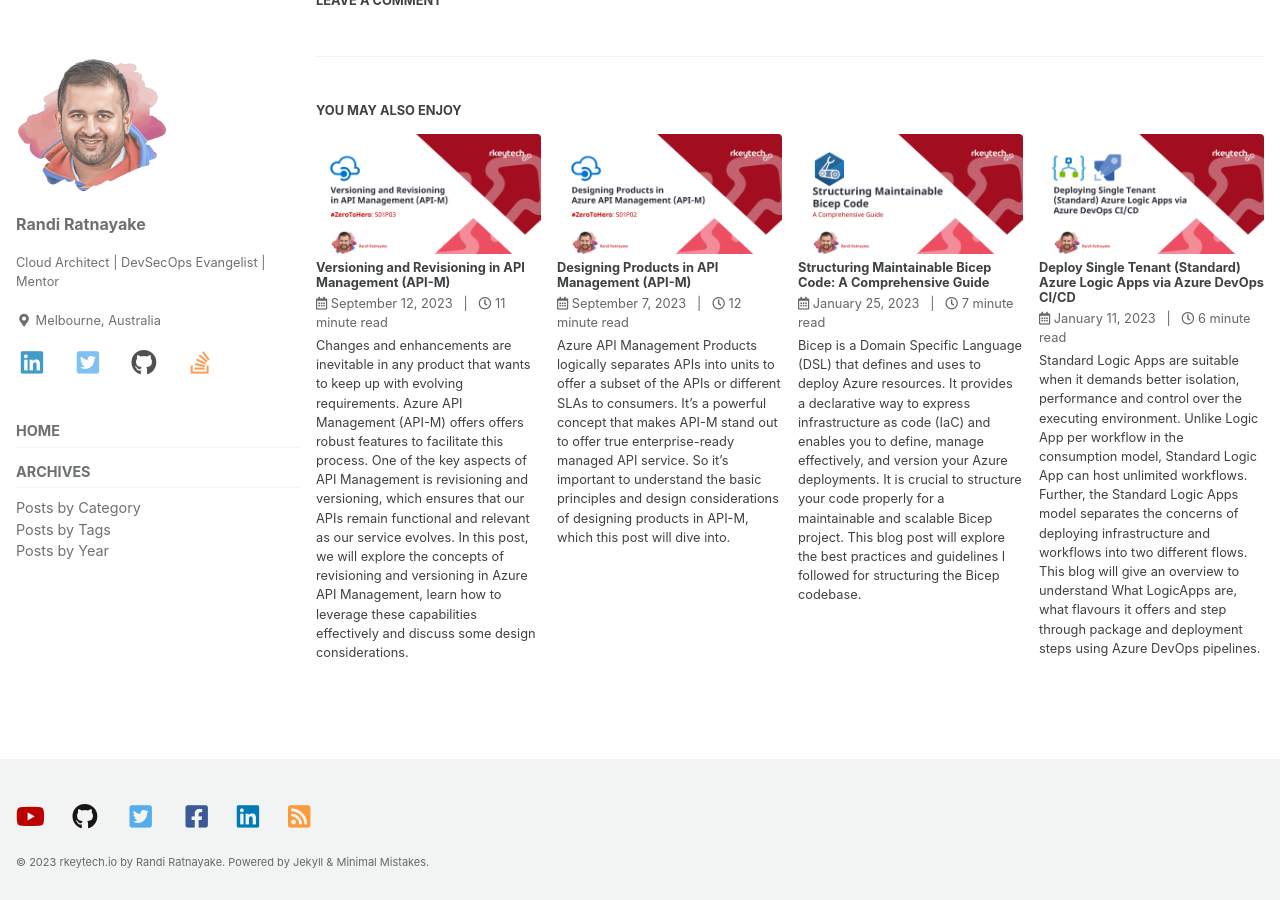
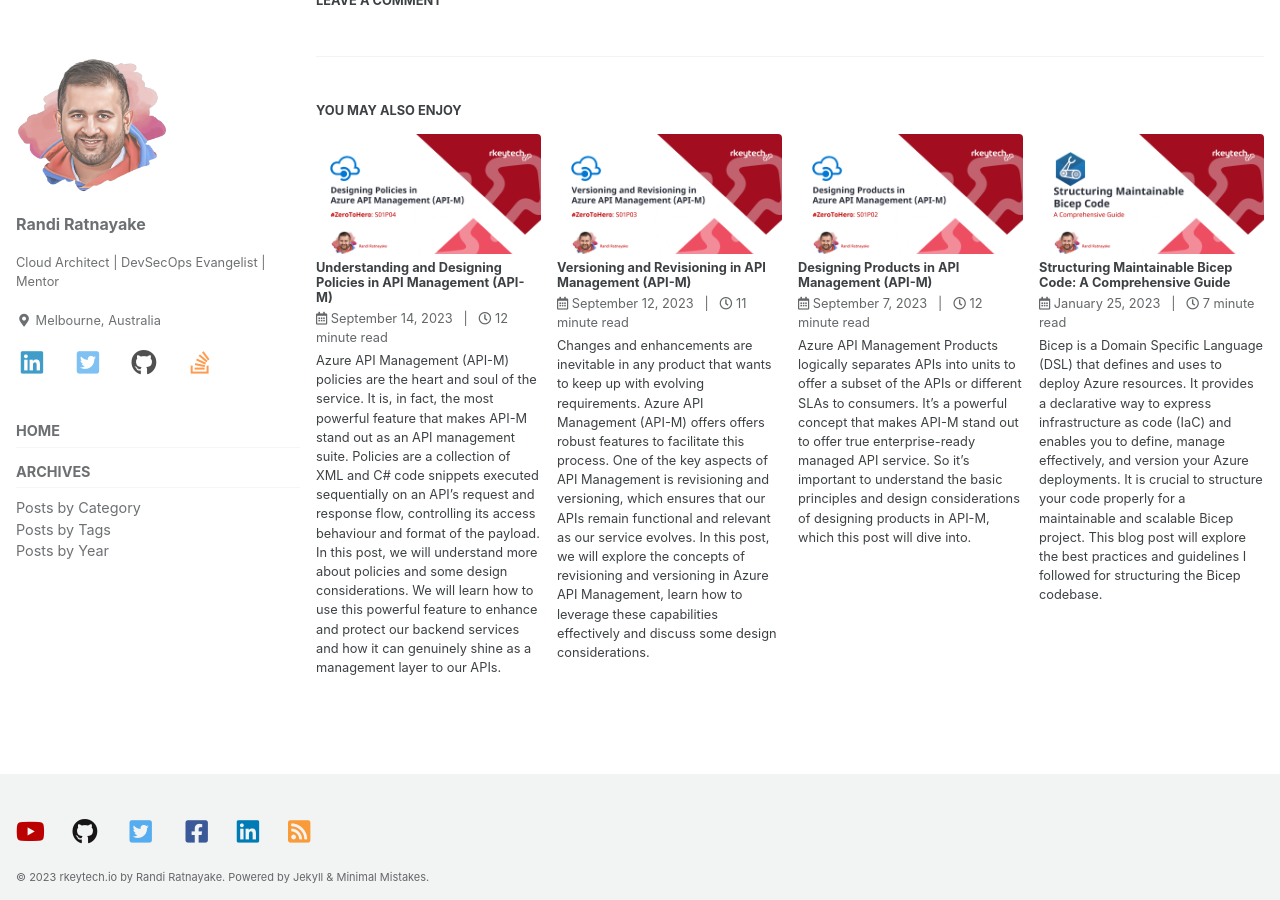
Before and after one commit to rkeytechio/rkeytechio, a Jekyll site: the page built from _posts/2023-09-05-azure-api-management-series-overview.md, in a window 1280 px wide and 900 px high, scrolled down 11174 px. Built offline with Jekyll 4.4.1, drawn with Linux system fonts in a browser that asks for light colours; cached includes are drawn as plain includes; emoji names are drawn with the system emoji font; comment, search, counter and statistics services are not loaded; some of the changed text lies outside the part shown.

Commit message:
[Blog] Understanding and Designing Policies in API Management (API-M)

````diff
--- a/_posts/2023-09-05-azure-api-management-series-overview.md
+++ b/_posts/2023-09-05-azure-api-management-series-overview.md
@@ -24,7 +24,7 @@
 - Azure API Management (API-M) Overview [👈This]
 - [Designing API Products](/blogs/2023/09/azure-apim-designing-products) :arrow_upper_right:
 - [Versioning and Revisioning](/blogs/2023/09/azure-apim-versioning-and-revisioning) :arrow_upper_right:
-- Policy Development
+- [Understanding and Designing Policies](/blogs/2023/09/azure-apim-understanding-and-designing-policies) :arrow_upper_right:
 - Security Considerations
 - Project Structure
 - Monitoring Analytics
--- a/_posts/2023-09-07-azure-apim-designing-products.md
+++ b/_posts/2023-09-07-azure-apim-designing-products.md
@@ -23,7 +23,7 @@
 - [Azure API Management (API-M) Overview](/blogs/2023/09/azure-api-management-series-overview) :arrow_upper_right:
 - Designing API Products  [👈You are here]
 - [Versioning and Revisioning](/blogs/2023/09/azure-apim-versioning-and-revisioning) :arrow_upper_right:
-- Policy Development
+- [Understanding and Designing Policies](/blogs/2023/09/azure-apim-understanding-and-designing-policies) :arrow_upper_right:
 - Security Considerations
 - Project Structure
 - Monitoring Analytics
--- a/_posts/2023-09-12-azure-apim-versioning-and-revisioning.md
+++ b/_posts/2023-09-12-azure-apim-versioning-and-revisioning.md
@@ -22,7 +22,7 @@
 - [Azure API Management (API-M) Overview](/blogs/2023/09/azure-api-management-series-overview) :arrow_upper_right:
 - [Designing API Products](/blogs/2023/09/azure-apim-designing-products) :arrow_upper_right:
 - Versioning and Revisioning  [👈You are here]
-- Policy Development [📝 Coming Next]
+- [Understanding and Designing Policies](/blogs/2023/09/azure-apim-understanding-and-designing-policies) :arrow_upper_right:
 - Security Considerations
 - Project Structure
 - Monitoring Analytics
--- /dev/null
+++ b/_posts/2023-09-14-azure-apim-understanding-and-designing-policies.md
@@ -0,0 +1,404 @@
+---
+title: Understanding and Designing Policies in API Management (API-M)
+date: 2023-09-14
+comments: true
+toc: true
+categories:
+    - Azure
+tags:
+    - API-M
+    - Bicep
+    - Azure CLI
+    - Zero To Hero
+header:
+  teaser: "/media/2023/teasers/azure-apim-s01p04.png"
+
+excerpt: Azure API Management (API-M) policies are the heart and soul of the service. It is, in fact, the most powerful feature that makes API-M stand out as an API management suite. Policies are a collection of XML and C# code snippets executed sequentially on an API's request and response flow, controlling its access behaviour and format of the payload. In this post, we will understand more about policies and some design considerations. We will learn how to use this powerful feature to enhance and protect our backend services and how it can genuinely shine as a management layer to our APIs.
+---
+
+This blog is a multi-part series, and visit related topics for a complete understanding of the overall API-M solution.
+
+**Navigate in Blog Series**
+- [Azure API Management (API-M) Overview](/blogs/2023/09/azure-api-management-series-overview) :arrow_upper_right:
+- [Designing API Products](/blogs/2023/09/azure-apim-designing-products) :arrow_upper_right:
+- [Versioning and Revisioning](/blogs/2023/09/azure-apim-versioning-and-revisioning) :arrow_upper_right:
+- Understanding & Designing Policies [👈You are here]
+- Security Considerations  [📝 Coming Next]
+- Project Structure
+- Monitoring Analytics
+- API Documentation
+- Development Workflow & APIs CI/CD
+- Automating Developer Portal via CI/CD
+{: .notice--primary}
+
+Azure API Management (API-M) policies are the heart and soul of the service. It is, in fact, the most powerful feature that makes API-M stand out as an API management suite. Policies are a collection of XML and C# code snippets executed sequentially on an API's request and response flow, controlling its access behaviour and format of the payload. In this post, we will understand more about policies and some design considerations. We will learn how to use this powerful feature to enhance and protect our backend services and how it can genuinely shine as a management layer to our APIs.
+
+# Understanding Policy
+
+Policy definitions are simple XML blocks describing a sequence of statements executed on the HTTP(s) request and response response flows. The Azure portal provides an interactive UI-driven pane for predefined code snippets we can drag, drop, and configure. We can also write our own within the policy editor if we understand the syntax.
+
+![Azure API Management - Policy Editor]({{ site.baseurl }}/media/2023/apim-series/apim-policy-editor.png){: style="display:block; margin-left:auto; margin-right:auto"}
+
+**Pro Tip:** Until you get familiar, start with the UI and play the configurations using the policy editor while understanding the fields using documentation.
+{: .notice--success}
+
+An empty policy looks like the one below with a few different sections, which we will look at next.
+
+```xml
+<policies>
+  <inbound>
+    <!-- statements applied to the request go here -->
+  </inbound>
+  <backend>
+    <!-- statements applied before the request forwarded to the backend service go here -->
+  </backend>
+  <outbound>
+    <!-- statements applied to the response go here -->
+  </outbound>
+  <on-error>
+    <!-- statements to be applied if there is an error condition go here -->
+  </on-error>
+</policies>
+```
+## Policy Sections
+
+A policy is separated into a few sections. The **inbound** rules are evaluated on the request before it is sent to the backend, and the **outbound** rules are processed before the response is returned to the caller. The **backend** rules are executed between inbound and outbound, generally used for routing and forwarding to the appropriate backend service/ endpoint. Any errors between the three sections terminate the remainder of the flow, and the **on-error** policy statements are processed.
+
+## Expressions
+
+The policy expressions are written as a single-line, well-formed C# code statement enclosed in **`@(expression)`** or a multi-line statement expressed inside the **`@{expression}`** block, which must end with a return statement. At the time of this post, it supports syntax in C# 7
+
+```csharp
+// Single Line Expression
+@(true)
+
+@((1+1).ToString())
+
+@("Hi There".Length)
+
+@(Regex.Match(context.Response.Headers.GetValueOrDefault("Cache-Control",""), @"max-age=(?<maxAge>\d+)").Groups["maxAge"]?.Value)
+
+@(context.Variables.ContainsKey("maxAge") ? int.Parse((string)context.Variables["maxAge"]) : 3600)
+
+// Multi-Line Expression Block
+@{
+  string[] value;
+  if (context.Request.Headers.TryGetValue("Authorization", out value))
+  {
+      if(value != null && value.Length > 0)
+      {
+          return Encoding.UTF8.GetString(Convert.FromBase64String(value[0]));
+      }
+  }
+  return null;
+
+}
+```
+## Context Variable
+
+The **`context`** is a read-only property variable implicitly available in every policy expression. Its members. It provides information relevant to the API request, response, and related properties. To see the complete list of the available list of operations, visit here.
+
+## Scopes
+
+Azure API Management allows evaluating policies at various levels, encouraging reusability and reducing duplicates. The scopes are as follows in order from most broad to most narrow.
+- Global Policies (All APIs)
+- Workspace (all APIs associated with a selected workspace)
+- Product (all APIs related to a chosen product)
+- API (all operations in an API)
+- Operation (single operation in an API)
+
+![Azure API Management - Policies]({{ site.baseurl }}/media/2023/apim-series/apim-policy-scopes.png){: style="display:block; margin-left:auto; margin-right:auto"}
+
+Some policies are designed only for specific sections. At the same time, some types can be in various levels. Their place in the policy determines the impact of the final behaviour and the outcome. When configuring policy definitions, we can control the policy evaluation order against the inherited scope by placing the policy snippet before or after the **`<base/>`** element in XML.
+
+**Note:** The **`<base/>`** section is unavailable to the Global Policy level since it is the highest level in the hierarchy. Policies are executed in the order they appear from top to bottom. When it reaches **`<base/>`**, it runs the parent scope statement before continuing the remainder of the policy statements.
+{: .notice--info}
+
+![Azure API Management - Policy Flowies]({{ site.baseurl }}/media/2023/apim-series/apim-policy-flow.png){: style="display:block; margin-left:auto; margin-right:auto"}
+
+In the following example, the find-and-replace before statement would execute first; then, the find-and-replace after policy would execute after any policies at a broader scope (top-level) are evaluated.
+
+```xml
+<policies>
+    <inbound>
+        <find-and-replace from="xyz" to="before" />
+        <base />
+	<find-and-replace from="xyz" to="after" />
+    </inbound>
+</policies>
+```
+
+**Note:** If the same API is associated with multiple products depending on the subscription key used, the policies attached to the product associated with that subscription will be evaluated. It makes the same API under different products behave differently, like applying rate limiting and quota restrictions per different products.
+{: .notice--info}
+
+# Policy Design Considerations
+
+In this section, I am sharing some learning from my previous projects. In each project, I had various challenges, requirements and security demands. However, some are so good that I cannot resist making them my defaults. But it is up to you to decide and fine-tune what works best for your requirements.
+
+## Removing Subscription Key
+
+API-M subscription key is a private value between the API consumer and the API-M. Our backends don't need to know this key. If we do, we risk exposing consumer credentials in the header, especially if the backend is a third-party system. So, removing the API-M subscription key from the header is always a good practice before sending the request to the backend. Ideally, this should be one of the global policies so that all policies in narrower scopes will honour this before sending the request to the backend.
+
+```xml
+<policies>
+    <inbound>
+        <!--  Don't expose the API-M subscription key to the backend. -->
+        <set-header name="Ocp-Apim-Subscription-Key" exists-action="delete" />
+    </inbound>
+   ...
+</policies>
+```
+
+## Tracking Requests
+
+It is always a good idea to tag each request with a unique tracking ID so we can trace our request from API-M to the backends. Of course, the key name is subjective to our implementation, and we must ensure that we don't unnecessarily remove something consumers already set. In the below example, we create our **`CorrelationId`** and add it to our header so that it goes all the way to the backend, and this will become useful when we want to trace requests end to end.
+
+```xml
+<policies>
+    <inbound>
+        <!-- Set header: CorrelationId for Tracking Requests -->
+        <set-header name="CorrelationId" exists-action="override">
+            <value>
+                @{
+                    var guidBinary = new byte[16];
+                    Array.Copy(Guid.NewGuid().ToByteArray(), 0, guidBinary, 0, 10);
+                    long time = DateTime.Now.Ticks;
+                    byte[] bytes = new byte[6];
+                    unchecked
+                    {
+                        bytes[5] = (byte)(time >> 40);
+                        bytes[4] = (byte)(time >> 32);
+                        bytes[3] = (byte)(time >> 24);
+                        bytes[2] = (byte)(time >> 16);
+                        bytes[1] = (byte)(time >> 8);
+                        bytes[0] = (byte)(time);
+                    }
+                    Array.Copy(bytes, 0, guidBinary, 10, 6);
+                    return new Guid(guidBinary).ToString();
+                }
+            </value>
+        </set-header>
+    </inbound>
+   ...
+</policies>
+```
+
+## Using Named Values
+
+As the name implies, they are name and value pairs in each API Management instance. When we want to maintain a configurable way to define our policy conditions per each environment, consider using Named Values instead of creating a policy for each environment. Using the Named Value can significantly improve the maintainability of policies, whether the value comes directly from Named Values or sensitive information (passwords, API Keys) as Key Vault reference.
+
+
+![API-M Named Values and Key Vault Referance]({{ site.baseurl }}/media/2023/apim-series/apim-security-named-values.png){: style="display:block; margin-left:auto; margin-right:auto"}
+
+
+This ensures our policies stay consistent across environments and offloads the configuration to where it belongs. Also, given its configuration, any changes to the values are now a change to the Named Values, not the policy.
+
+{% raw %}
+```xml
+<policies>
+    <inbound>
+        <!--  Using Named Values instead of hardcoded endpoints. -->
+        <set-backend-service base-url="{{ BackendApiEndpoint }}" />
+    </inbound>
+   ...
+</policies>
+```
+{% endraw %}
+
+## Mocking APIs
+
+Another important policy is the "Mock", which is used to simulate the behaviour of an API operation without actually calling the backend service. This policy can be beneficial during the API development and testing phases when you want to isolate the API from its dependencies or if the backend service isn't unavailable. The mock policy allows us to start implementing the front end as if it were calling a real backend service.
+
+When the real backend service is ready, you can replace the mock policy with policies that route requests to the actual backend service. This transition is usually seamless for the API consumers, as they interact with the API in the same way regardless of whether it's using the mock or the actual backend.
+
+A simplified example of how a mock policy may look is below.
+
+```xml
+<inbound>
+    <base />
+    <!-- Mock policy configuration -->
+    <mock-response status-code="200" content-type="application/json">
+        <set-header name="X-Mock-Response" exists-action="override">
+            <value>Mocked Response</value>
+        </set-header>
+        <set-body>
+            {
+                "message": "This is a mock response."
+            }
+        </set-body>
+    </mock-response>
+</inbound>
+```
+
+**Note:** Mock policy is a robust API development and testing feature but should be used judiciously. It's essential to transition to the real backend service once available to ensure our APIs behave as expected in a production environment. Mock is not production-ready, and mock responses should never reach production scenarios. A cleaner way to load policies per environment is discussed later in this post.
+{: .notice--info}
+
+## Let Backends Do What They Meant to Do
+
+Often, it's an argument. Can API-M do it? Then do it. However, I would politely push back if it is within the control to change the backend. If the backend has a **POST** endpoint to create a single object, API-M should not accept a collection (array) of things and **POST** it iteratively to the backend to satisfy a backend requirement in the first place. I know it sounds bizarre, But I have had to push back in the past.
+
+So, my ask here is always to question the intention. As an API-M owner, it is up to us to manage our APIs and not to deliver missed backend requirements.
+
+Also, coming to API naming conventions, we should get our backend teams to fix their naming inconsistencies if it's an API under development. API-M is not there to cover terrible development practices. API-M can be a shield to give some consistency to our consumers until the backends are aligned, but this should never be the norm.
+
+**Important:** If you are a product owner or API-M owner, always consider pushing back getting API-M to do unnecessary business logic when backends are more capable of doing so. Because policies allow us to write C# snippets, there needs to be a place to maintain source code in a maintainable fashion; API-M is not the place for that.
+{: .notice--warning}
+
+## Understanding Backends
+
+When implementing policies, we should also learn more about our backends. Especially if our backends have throttling limits and retry conditions, we should take them into policy design considerations. For example, our backends may have more aggressive throttling when we have more graceful rate limiting at the API-M level. Likewise, we don't want to exhaust those throttling limits by retrying to forward requests frequently to handle sporadic failures.
+
+In a cloud-native world, always handle transient failures. However, we must also understand our backend limitations when designing them. Here is a quick example of a retry policy.
+
+```xml
+<policies>
+    ...
+    <backend>
+        <retry condition="@(context.Response.StatusCode == 500)" count="5" interval="1" max-interval="20" delta="2" first-fast-retry="true">
+            <forward-request buffer-request-body="true" />
+        </retry>
+    </backend>
+    ...
+</policies>
+```
+
+## Protecting Backends
+
+APIs are the gateway to our internal resources. We should always protect them, and policies can be a great asset to defend them. To ensure that we can throttle the incoming requests by the consumers. At the global level, we can have more relaxed limits, while for each backend service, we can make it more specific and tailor-made to fit its constraints.
+
+Below is an example of rate limiting for inbound requests.
+
+```xml
+<policies>
+    <inbound>
+        <base />
+        <rate-limit calls="20" renewal-period="90" remaining-calls-variable-name="remainingCallsPerSubscription"/>
+    </inbound>
+    <outbound>
+        <base />
+    </outbound>
+</policies>
+```
+
+## Caching for Better Response
+
+With APIs, consumers would like to experience faster responses. On the contrary, we also want to reduce the number of round trips to our backends to avoid exhausting them for the same information. Caching is another capability API-M offers out of the box, and it can be extended by using a custom caching solution like [Redis Cache](https://redis.io/).
+
+However, caching must also be done in consultation with how backend services handle Cache. Double caching the information at the API-M level and as well as the backend can cause the users to observe unexpected delays in receiving the latest data. Caching is a great way to reduce the strain it can put on legacy systems where caching is not an option. Nevertheless, to implement caching, we also need to factor in the need for the latency requirements and backend design.
+
+Below is an example of a Caching policy.
+
+```xml
+<policies>
+    <inbound>
+        <base />
+        <cache-lookup vary-by-developer="false" vary-by-developer-groups="false" allow-private-response-caching="false" must-revalidate="false" downstream-caching-type="none" />
+    </inbound>
+    <backend>
+        <base />
+    </backend>
+    <outbound>
+        <base />
+        <cache-store duration="10" />
+    </outbound>
+    <on-error>
+        <base />
+    </on-error>
+</policies>
+```
+
+# A Cleaner Way to Maintaining Policies
+
+As we know, policies are XML statements. When configuring policies in **`Bicep`**, we can use inline XML. However, that creates a maintenance nightmare when it's not easily readable. Plus, the encoding and other pain points of not looking at formatted XML come into play.
+
+I usually encourage keeping policy XMLs in a subfolder directly beneath the corresponding resource level and using Bicep's built-in functionality **`loadTextContent()`** as **`rawxml`** instead. Also, following a consistent naming pattern, we will soon get a good hang of our policies and know where they apply just by glancing at their names.
+
+**e.g.:**
+- **`globalServicePolicy-[env].xml`** (Environment-based policies for All APIs)
+- **`[workspace-name]-apis.xml`** (Policy for all APIs under a Workspace)
+- **`[product-name]-apis.xml`** (Policy for all APIs under a product)
+- **`[api-name]-apis.xml`** (Policy for collection of API operations, aka APIs)
+- **`[api-name]-[operation]-api.xml`** (Policy for each API operation, aka API)
+
+## Loading Environment Base XML File
+
+Given that we need a predefined file path to load XML, the example below shows when we need to maintain XML policies per environment's sake. It is only when we can't easily parameterise our XML consistently across different environments. Usually, for global policies, this is handy when we have to maintain various CORS endpoints, which we certainly don't need in the production instance.
+
+```bicep
+/*
+------------------------------------------------
+Parameters
+------------------------------------------------
+*/
+
+@description('Required. Environment Short Name.')
+param environmentShortName string
+
+@description('The name of the API-M instance.')
+param apimServiceName string
+
+/*
+------------------------------------------------
+Variables
+------------------------------------------------
+*/
+
+var envConfigMap = {
+  dev: {
+    policyFile: loadTextContent('./globalServicePolicy-dev.xml')
+  }
+  test: {
+    policyFile: loadTextContent('./globalServicePolicy-test.xml')
+  }
+  prod: {
+    policyFile: loadTextContent('./globalServicePolicy-prod.xml')
+  }
+}
+
+/*
+------------------------------------------------
+Policy
+------------------------------------------------
+*/
+
+resource apimService 'Microsoft.ApiManagement/service@2023-03-01-preview' existing = {
+    name: apimServiceName
+
+    resource policy 'policies@2021-08-01' = {
+        name: 'policy'
+        properties: {
+        format: 'rawxml'
+        value: envConfigMap[environmentShortName].policyFile
+        }
+    }
+}
+```
+
+## Loading a policy from XML File
+
+In all other instances, ensure the XML policy file is parameterised with API-M Named Values, which are interchangeable through configuration for each environment.
+
+```bicep
+resource <parent-resource-symbolic-name> '<resource-type>@<api-version>' = {
+	<parent-resource-properties>
+    ...
+    resource policy 'policies@2023-03-01-preview' = {
+        name: 'policy'
+        properties: {
+            format: 'rawxml'
+            value: loadTextContent('policies/[policy-file-name].xml')
+        }
+    }
+}
+```
+
+# Conclusion
+
+Azure API Management (API-M) Policies are the core feature of the service that makes API management so powerful. The XML statements and C# expressions enable API administrators to uplift the APIs beneath to support more modern standards and protect API backends from malicious use.
+
+When developing policies, it is essential to understand how backend services behave and how to uplift the capabilities the backend cannot handle independently. Because API-M can do a lot of customisation and transformation on the policy level, it is essential to understand that API-M core capabilities should focus on management aspects rather than catering to missed requirements from the backend, except in the case of legacy systems.
+
+![Spider Man Quote]({{ site.baseurl }}/media/2023/apim-series/spiderman-uncle-ben.gif){: style="display:block; margin-left:auto; margin-right:auto"}
+>Uncle Ben (Spider-Man)
+
+Policies are great and powerful. So, use it carefully and consider the long-term maintainability of the solution.
````
Also changed, not shown: media/2023/apim-series/apim-policy-editor.png (added), media/2023/apim-series/apim-security-named-values.png (added), media/2023/apim-series/spiderman-uncle-ben.gif (added), media/2023/teasers/azure-apim-s01p03.png, media/2023/teasers/azure-apim-s01p04.png (added).
